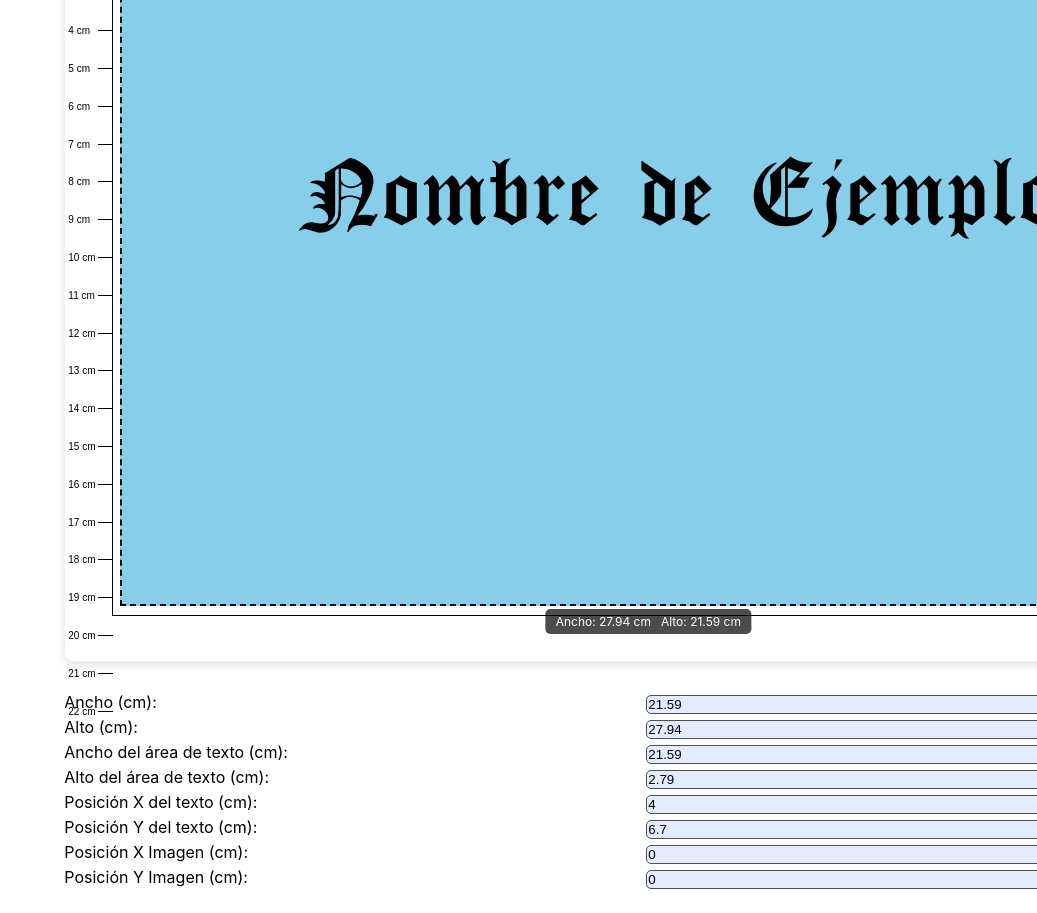
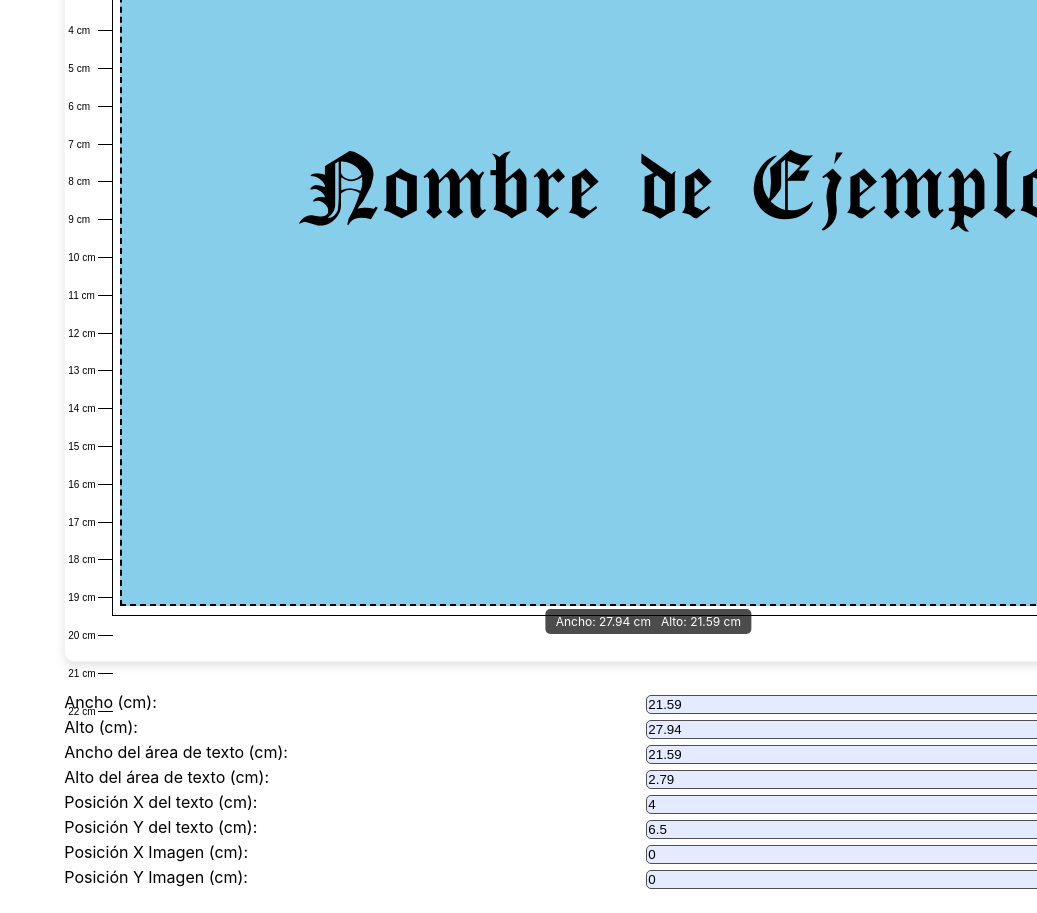
Before and after one commit to lsnoglos/diplomaGenerator, a React (Create React App) app: page / in a window 1280 px wide. Shown: the part 980-1893 px from the top of the page, without its empty margins (243-1280 px from the left). Built offline with nearby package versions, Linux system fonts and the light colour scheme.

Commit message:
Adjust text position Y coordinate

```diff
--- a/src/App.js
+++ b/src/App.js
@@ -177,7 +177,7 @@ function App() {
         setTextAreaWidthCm('21.59');
         setTextAreaHeightCm('2.79');
         setTextPosX('4');
-        setTextPosY('6.7');
+        setTextPosY('6.5');
         setImagePosX('0');
         setImagePosY('0');
         setCenterTextArea(false);
```
